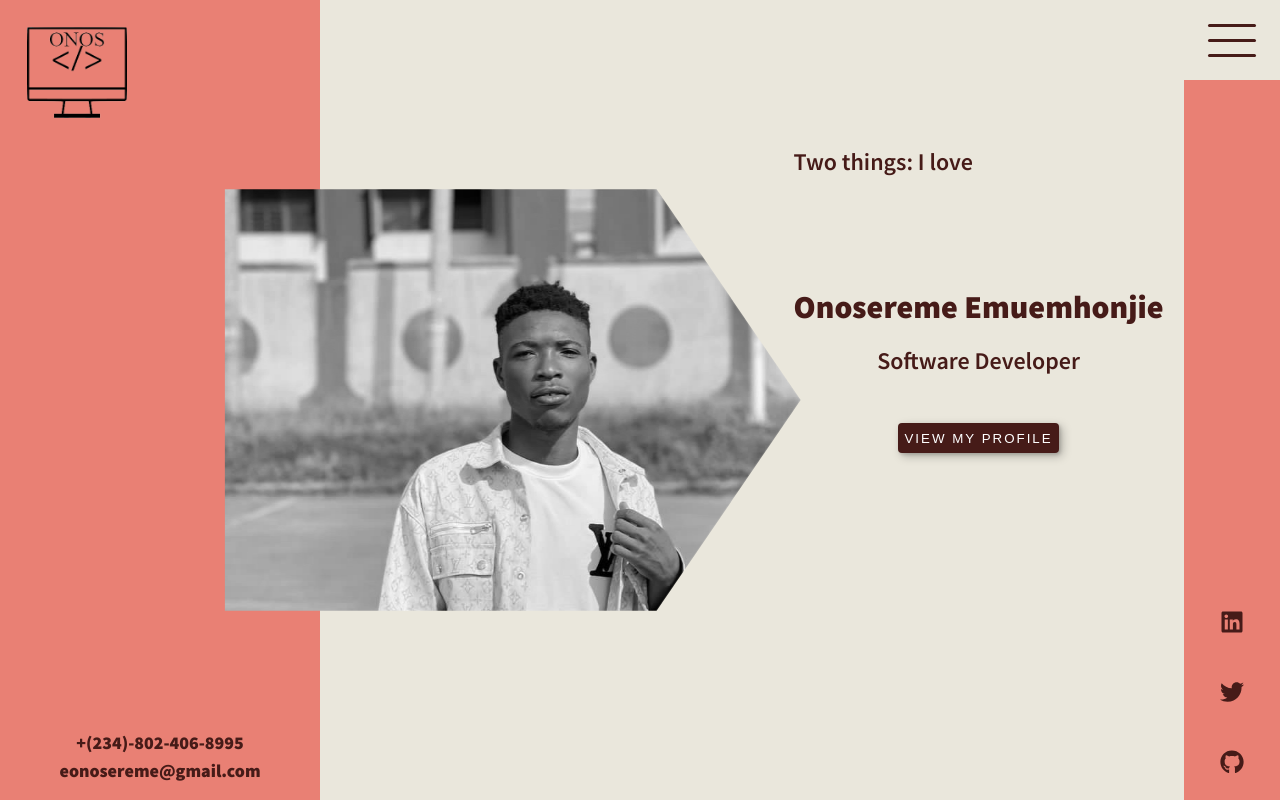
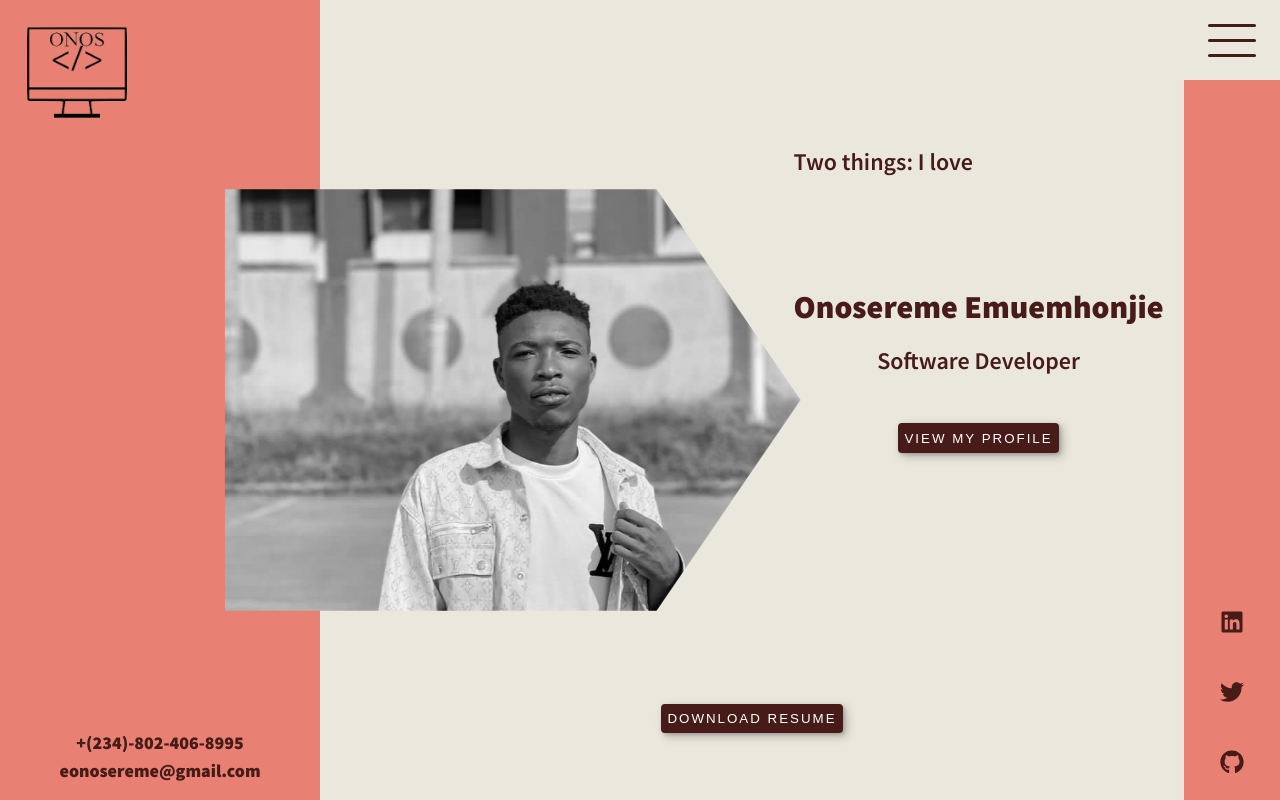
Before and after one commit to onoseremejohn/portfolio, a React (Vite) app: page / in a window 1280 px wide. Built offline with nearby package versions, Linux system fonts and the light colour scheme.

Commit message:
minor updates

```diff
--- a/src/css/mobile.css
+++ b/src/css/mobile.css
@@ -200,7 +200,7 @@ button {
 }
 
 .home-btn:hover {
-  scale: 1.1;
+  transform: scale(1.1);
 }
 
 .name div {
@@ -533,6 +533,7 @@ button {
   display: flex;
   flex-direction: column;
   justify-content: center;
+  position: relative;
 }
 
 .homelarge > div {
@@ -635,3 +636,13 @@ button {
     padding-right: calc(5% + 2em);
   }
 }
+
+.home-btn.resume {
+  position: absolute;
+  bottom: 5%;
+  left: 50%;
+  transform: translateX(-50%);
+}
+.home-btn.resume:hover {
+  transform: translateX(-50%) scale(1.1);
+}
--- a/src/pages/LargeScreen/HomeLarge.jsx
+++ b/src/pages/LargeScreen/HomeLarge.jsx
@@ -16,6 +16,11 @@ const HomeLarge = () => {
           </Link>
         </article>
       </div>
+      <button className='home-btn resume'>
+        <a href="./Onosereme's_Resume.pdf" download>
+          DOWNLOAD RESUME
+        </a>
+      </button>
     </div>
   );
 };
--- a/src/pages/Profile.jsx
+++ b/src/pages/Profile.jsx
@@ -1,7 +1,7 @@
 import { Link } from "react-router-dom";
 import { useGlobalContext } from "../Context";
 const Profile = () => {
-  const {type} =useGlobalContext()
+  const { type } = useGlobalContext();
   return (
     <section className='profile'>
       <article>
@@ -15,8 +15,13 @@ const Profile = () => {
           you must know, I am a front-end web developer . I work majorly with
           ReactJS and JavaScript. I have worked briefly with Python. Learning
           MongoDB and NodeJS is something I intend to do soon. <br /> I learn. I
-          build. I collaborate. Look, I am the guy you need on your team. Hire
-          me.
+          build. I collaborate. Look, I am the guy you need on your team.{" "}
+          <Link
+            to='/contact'
+            style={{ fontWeight: "bold", textTransform: "uppercase" }}
+          >
+            Hire me.
+          </Link>
         </p>
       </article>
 
@@ -39,8 +44,8 @@ const Profile = () => {
               <br />
               <a
                 style={{ fontWeight: "bold", cursor: "pointer" }}
-                href=''
-                download='RESUME'
+                href="./Onosereme's_Resume.pdf"
+                download
               >
                 GET MY RESUME
               </a>
```
Also changed, not shown: 1 other file (tests, documents, lock files or other folders).
